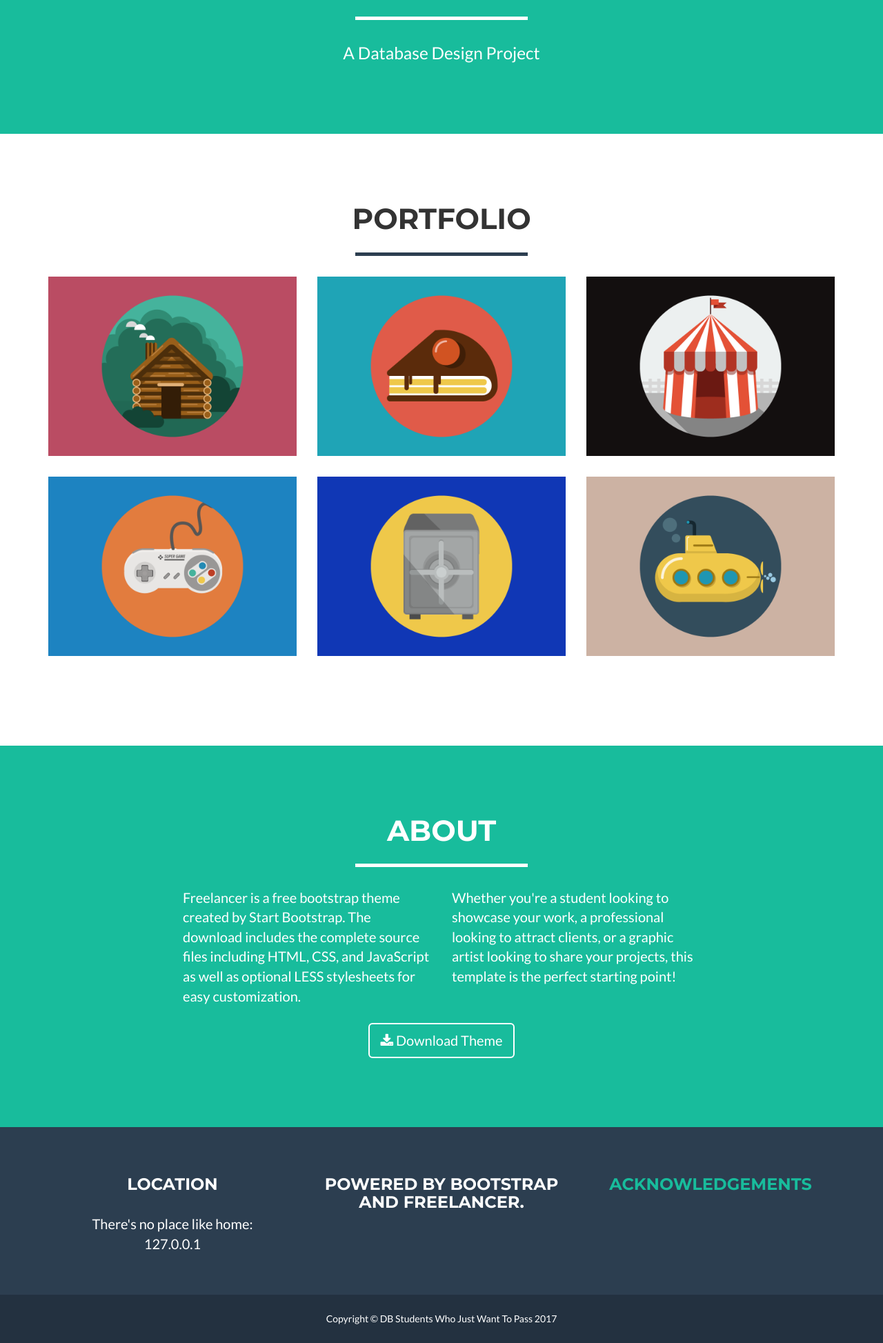
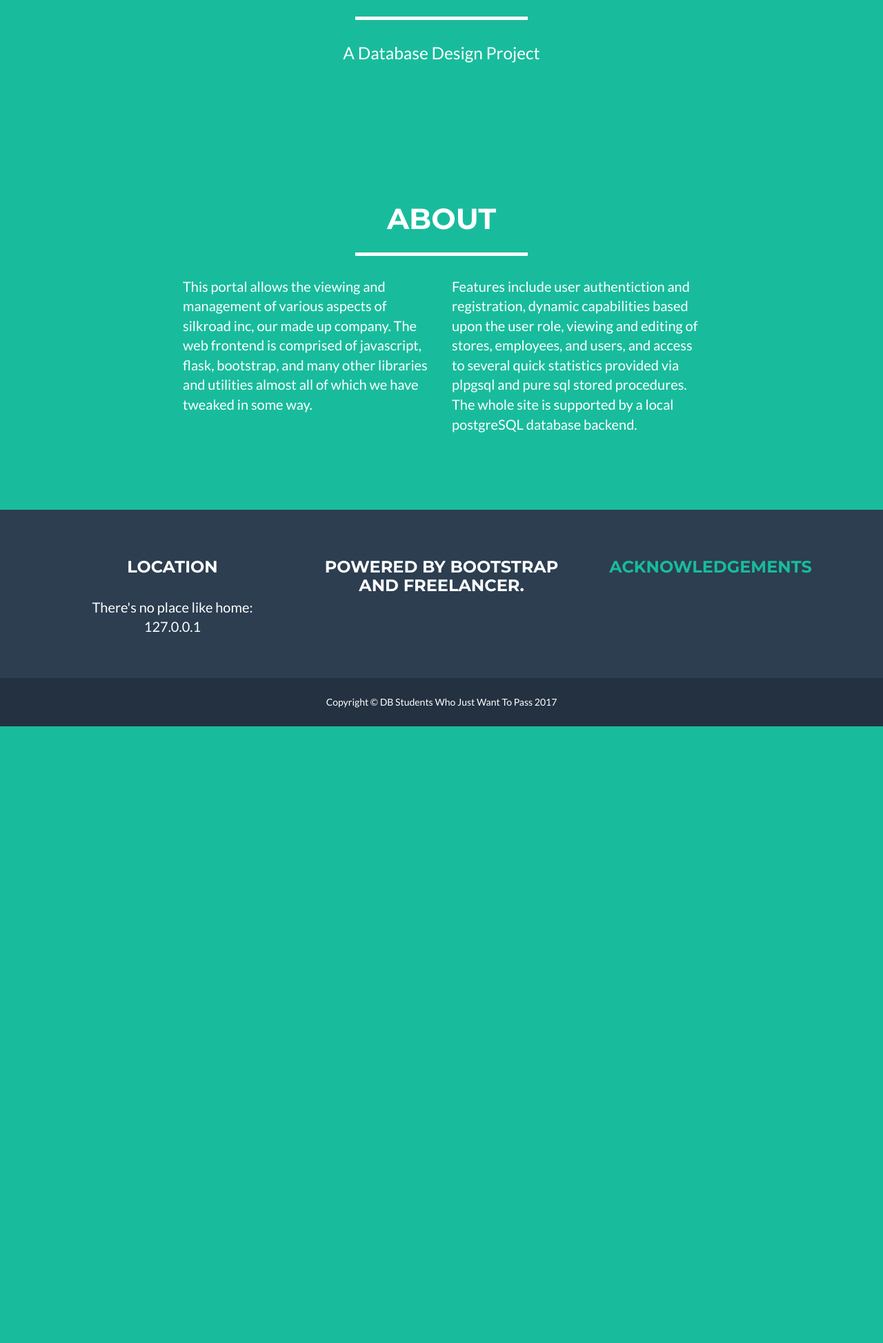
Before and after one commit to 0x8/DatabaseDesign, a Flask app: page / in a window 1280 px wide. Shown: the part 556-2503 px from the top of the page at 69% size. After the commit the page ends 1609 px from the top, so only its background shows below. Run offline with Flask 2, Linux system fonts and the light colour scheme; the visitor is signed in with stand-in values (Sample User, id 1); data comes from the database, SQL or seed files in the repository; data that the repository does not hold is empty; some libraries are stand-ins or nearby versions.

Commit message:
Got rid of grid view (as we don't use it) and altered the about statement with a small summary of our project

```diff
--- a/templates/index.html
+++ b/templates/index.html
@@ -21,79 +21,7 @@ Silkroad Management Portal
         </div>
     </header>
 
-    <!-- Portfolio Grid Section -->
-    <section id="portfolio">
-        <div class="container">
-            <div class="row">
-                <div class="col-lg-12 text-center">
-                    <h2>Portfolio</h2>
-                    <hr class="star-primary">
-                </div>
-            </div>
-            <div class="row">
-                <div class="col-sm-4 portfolio-item">
-                    <a href="#portfolioModal1" class="portfolio-link" data-toggle="modal">
-                        <div class="caption">
-                            <div class="caption-content">
-                                <i class="fa fa-search-plus fa-3x"></i>
-                            </div>
-                        </div>
-                        <img src="/static/img/portfolio/cabin.png" class="img-responsive" alt="Cabin">
-                    </a>
-                </div>
-                <div class="col-sm-4 portfolio-item">
-                    <a href="#portfolioModal2" class="portfolio-link" data-toggle="modal">
-                        <div class="caption">
-                            <div class="caption-content">
-                                <i class="fa fa-search-plus fa-3x"></i>
-                            </div>
-                        </div>
-                        <img src="/static/img/portfolio/cake.png" class="img-responsive" alt="Slice of cake">
-                    </a>
-                </div>
-                <div class="col-sm-4 portfolio-item">
-                    <a href="#portfolioModal3" class="portfolio-link" data-toggle="modal">
-                        <div class="caption">
-                            <div class="caption-content">
-                                <i class="fa fa-search-plus fa-3x"></i>
-                            </div>
-                        </div>
-                        <img src="/static/img/portfolio/circus.png" class="img-responsive" alt="Circus tent">
-                    </a>
-                </div>
-                <div class="col-sm-4 portfolio-item">
-                    <a href="#portfolioModal4" class="portfolio-link" data-toggle="modal">
-                        <div class="caption">
-                            <div class="caption-content">
-                                <i class="fa fa-search-plus fa-3x"></i>
-                            </div>
-                        </div>
-                        <img src="/static/img/portfolio/game.png" class="img-responsive" alt="Game controller">
-                    </a>
-                </div>
-                <div class="col-sm-4 portfolio-item">
-                    <a href="#portfolioModal5" class="portfolio-link" data-toggle="modal">
-                        <div class="caption">
-                            <div class="caption-content">
-                                <i class="fa fa-search-plus fa-3x"></i>
-                            </div>
-                        </div>
-                        <img src="/static/img/portfolio/safe.png" class="img-responsive" alt="Safe">
-                    </a>
-                </div>
-                <div class="col-sm-4 portfolio-item">
-                    <a href="#portfolioModal6" class="portfolio-link" data-toggle="modal">
-                        <div class="caption">
-                            <div class="caption-content">
-                                <i class="fa fa-search-plus fa-3x"></i>
-                            </div>
-                        </div>
-                        <img src="/static/img/portfolio/submarine.png" class="img-responsive" alt="Submarine">
-                    </a>
-                </div>
-            </div>
-        </div>
-    </section>
+
 
     <!-- About Section -->
     <section class="success" id="about">
@@ -106,15 +34,10 @@ Silkroad Management Portal
             </div>
             <div class="row">
                 <div class="col-lg-4 col-lg-offset-2">
-                    <p>Freelancer is a free bootstrap theme created by Start Bootstrap. The download includes the complete source files including HTML, CSS, and JavaScript as well as optional LESS stylesheets for easy customization.</p>
+                    <p>This portal allows the viewing and management of various aspects of silkroad inc, our made up company. The web frontend is comprised of javascript, flask, bootstrap, and many other libraries and utilities almost all of which we have tweaked in some way.</p>
                 </div>
                 <div class="col-lg-4">
-                    <p>Whether you're a student looking to showcase your work, a professional looking to attract clients, or a graphic artist looking to share your projects, this template is the perfect starting point!</p>
-                </div>
-                <div class="col-lg-8 col-lg-offset-2 text-center">
-                    <a href="#" class="btn btn-lg btn-outline">
-                        <i class="fa fa-download"></i> Download Theme
-                    </a>
+                    <p>Features include user authentiction and registration, dynamic capabilities based upon  the user role, viewing and editing of stores, employees, and users, and access to several quick statistics provided via plpgsql and pure sql stored procedures. The whole site is supported by a local postgreSQL database backend.</p>
                 </div>
             </div>
         </div>
```
